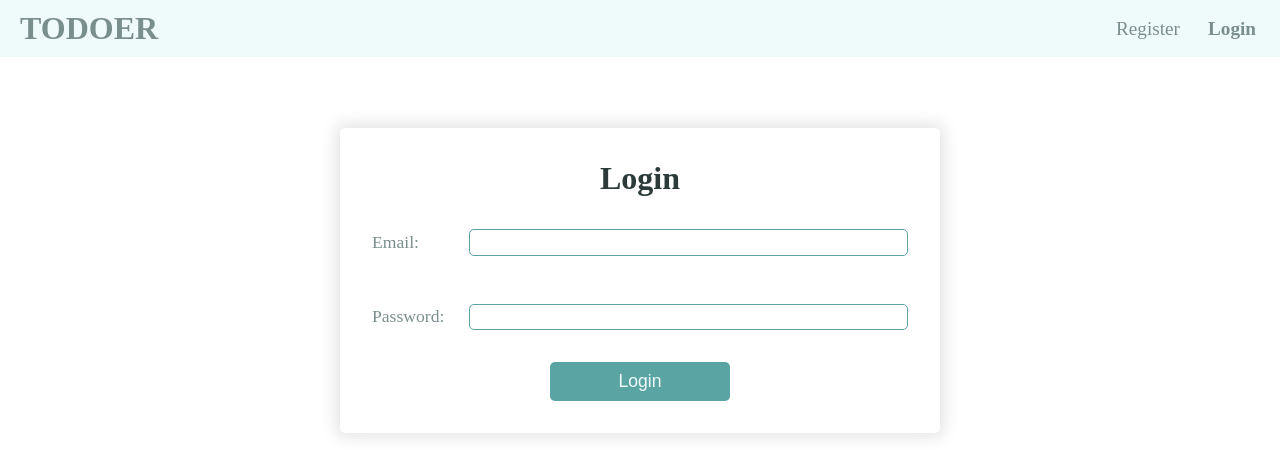
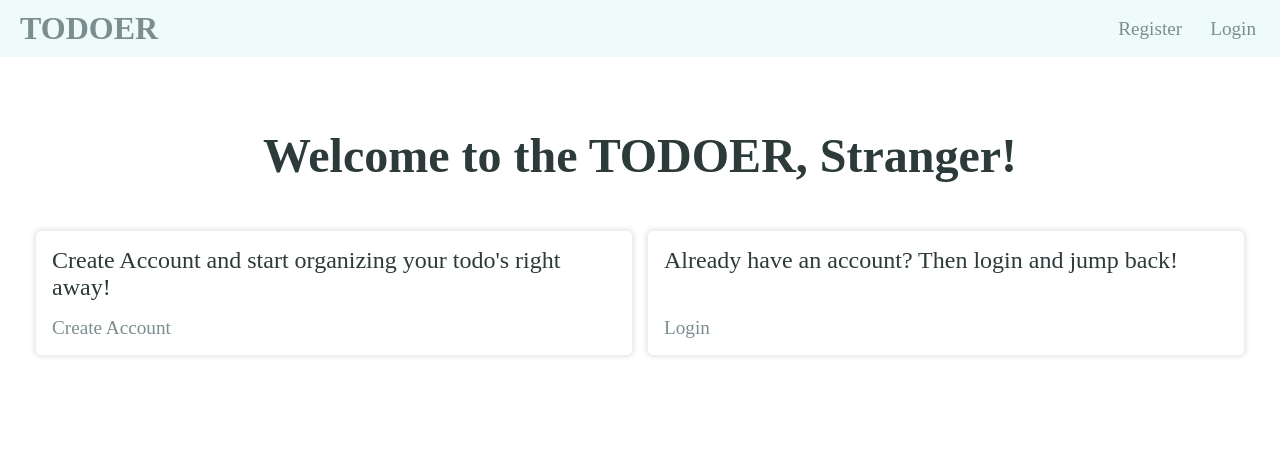
Before and after one commit to VaheAA/todoer, a Vue app in the folder client/: page / in a window 1280 px wide. Before the commit this address led to /login. Shown: the top 476 px of the page. Built offline with nearby package versions, Linux system fonts and the light colour scheme.

Commit message:
refactore homepage

```diff
--- a/client/src/App.vue
+++ b/client/src/App.vue
@@ -32,12 +32,12 @@ onMounted(() => {
           store.setUser(data);
           store.setAuth(true);
         } else {
-          router.push({ name: 'Login' });
+          router.push({ name: 'Home' });
         }
       })
       .finally(() => (isLoading.value = false));
   } else {
-    router.push({ name: 'Login' });
+    router.push({ name: 'Home' });
   }
 });
 </script>
--- a/client/src/components/Navbar.vue
+++ b/client/src/components/Navbar.vue
@@ -25,6 +25,11 @@
       <li class="nav__item" v-if="store.isAuth">
         <router-link class="nav__link" :to="{ name: 'CreateList' }"
           >Create list</router-link
+        >
+      </li>
+      <li class="nav__item" v-if="store.isAuth">
+        <router-link class="nav__link" :to="{ name: 'UserHome' }"
+          >My Lists</router-link
         >
       </li>
     </ul>
--- a/client/src/router/index.js
+++ b/client/src/router/index.js
@@ -4,12 +4,13 @@ import Register from '../views/Register.vue';
 import Login from '../views/Login.vue';
 import CreateList from '../views/CreateList.vue';
 import SingleList from '../views/SingleList.vue';
+import UserHome from '../views/UserHome.vue';
 import { useLoggedInUserStore } from '../store/userStore';
 
 const requireAuth = (to, from, next) => {
   const store = useLoggedInUserStore();
   if (!store.isAuth) {
-    next({ name: 'Login' });
+    next({ name: 'Home' });
   } else {
     next();
   }
@@ -19,7 +20,12 @@ const routes = [
   {
     path: '/',
     name: 'Home',
-    component: Home,
+    component: Home
+  },
+  {
+    path: '/user',
+    name: 'UserHome',
+    component: UserHome,
     beforEnter: requireAuth
   },
   {
--- a/client/src/views/Home.vue
+++ b/client/src/views/Home.vue
@@ -2,15 +2,41 @@
   <main class="main" v-if="!isLoading">
     <div class="home">
       <div class="container">
-        <h1 class="main-title">My Lists</h1>
-        <ul class="lists">
-          <ListItem
-            v-for="list in lists"
-            :key="list"
-            :id="list.id"
-            :title="list.name"
-          />
-        </ul>
+        <h1 class="main-title">Welcome to the TODOER, Stranger!</h1>
+        <div class="home__welcome">
+          <ul class="home__links">
+            <li class="home__item">
+              <p class="home__text">
+                {{
+                  !store.isAuth
+                    ? "Create Account and start organizing your todo's right away!"
+                    : 'What are you waiting for? Create your first list right now!'
+                }}
+              </p>
+              <router-link
+                class="nav__link"
+                :to="{ name: store.isAuth ? 'Register' : 'CreateList' }"
+                >{{
+                  store.isAuth ? 'Create List' : 'Create Account'
+                }}</router-link
+              >
+            </li>
+            <li class="home__item">
+              <p class="home__text">
+                {{
+                  !store.isAuth
+                    ? 'Already have an account? Then login and jump back!'
+                    : 'Open up your todos right now!'
+                }}
+              </p>
+              <router-link
+                class="nav__link"
+                :to="{ name: store.isAuth ? 'UserHome' : 'Login' }"
+                >{{ store.isAuth ? 'My Lists' : 'Login' }}</router-link
+              >
+            </li>
+          </ul>
+        </div>
       </div>
     </div>
   </main>
@@ -18,38 +44,41 @@
 
 <script setup>
 import { onMounted, ref } from 'vue';
-import ListItem from '../components/ListItem.vue';
-import { getLists } from '../composables/getLists';
 import { useLoggedInUserStore } from '../store/userStore';
 
-const lists = ref(null);
-const isLoading = ref(false);
-
-onMounted(async () => {
-  isLoading.value = true;
-  const store = useLoggedInUserStore();
-  if (store.user) {
-    lists.value = await getLists(store.user.id);
-    isLoading.value = false;
-  } else {
-    return;
-  }
-});
+const store = useLoggedInUserStore();
 </script>
 
 <style lang="scss">
+.home {
+  &__welcome {
+    padding: 1rem;
+  }
+  &__links {
+    display: flex;
+    justify-content: space-between;
+    gap: 1rem;
+  }
+  &__item {
+    box-shadow: 0px 0px 5px 2px rgba(0, 0, 0, 0.1);
+    border-radius: 5px;
+    padding: 1rem;
+    width: 100%;
+    display: flex;
+    flex-direction: column;
+    justify-content: space-between;
+  }
+  &__text {
+    font-size: 1.5rem;
+    color: $veryDarkCyan;
+    padding-bottom: 1rem;
+  }
+}
+
 .main-title {
   text-align: center;
   color: $veryDarkCyan;
   font-size: 3rem;
   margin-bottom: 2rem;
 }
-.lists {
-  margin: 0 auto;
-  display: flex;
-  justify-content: center;
-  flex-wrap: wrap;
-  padding: 1rem 0;
-  gap: 15px;
-}
 </style>
--- a/client/src/views/Login.vue
+++ b/client/src/views/Login.vue
@@ -36,7 +36,7 @@ const saveUser = async () => {
   if (user.value) {
     setUser(user.value);
     setAuth(true);
-    router.push({ name: 'Home' });
+    router.push({ name: 'UserHome' });
   }
 };
 </script>
--- /dev/null
+++ b/client/src/views/UserHome.vue
@@ -0,0 +1,56 @@
+<template>
+  <main class="main" v-if="!isLoading">
+    <div class="home">
+      <div class="container">
+        <h1 class="main-title">My Lists</h1>
+        <ul class="lists">
+          <ListItem
+            v-for="list in lists"
+            :key="list"
+            :id="list.id"
+            :title="list.name"
+          />
+        </ul>
+      </div>
+    </div>
+  </main>
+</template>
+
+<script setup>
+import { onMounted, ref } from 'vue';
+import ListItem from '../components/ListItem.vue';
+import { getLists } from '../composables/getLists';
+import { useLoggedInUserStore } from '../store/userStore';
+
+const lists = ref(null);
+const isLoading = ref(false);
+const listIds = ref(null);
+
+onMounted(async () => {
+  isLoading.value = true;
+  const store = useLoggedInUserStore();
+  if (store.user) {
+    lists.value = await getLists(store.user.id);
+    isLoading.value = false;
+  } else {
+    return;
+  }
+});
+</script>
+
+<style lang="scss">
+.main-title {
+  text-align: center;
+  color: $veryDarkCyan;
+  font-size: 3rem;
+  margin-bottom: 2rem;
+}
+.lists {
+  margin: 0 auto;
+  display: flex;
+  justify-content: center;
+  flex-wrap: wrap;
+  padding: 1rem 0;
+  gap: 15px;
+}
+</style>
```
